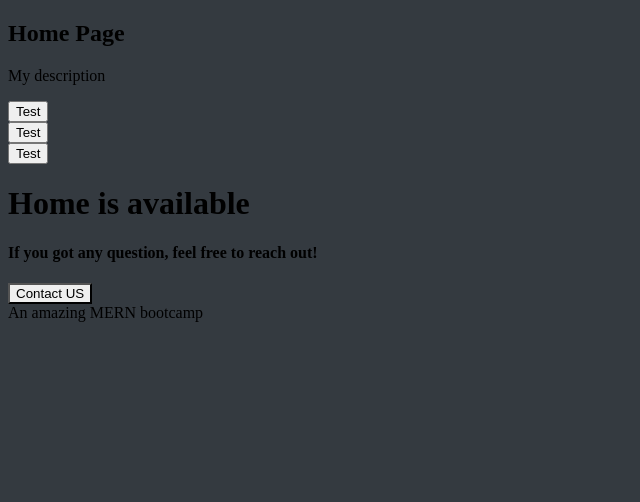
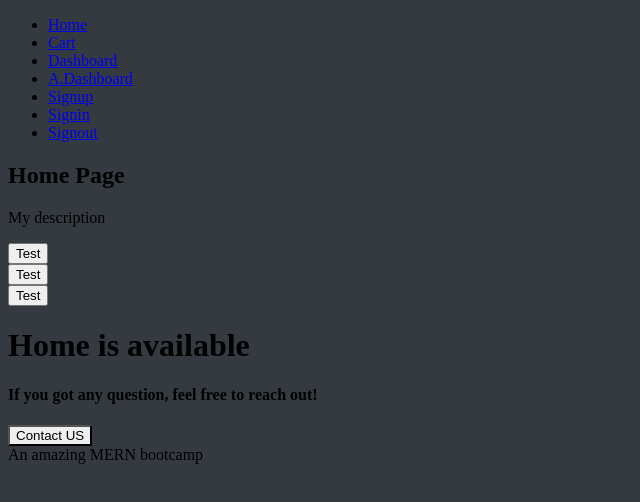
Before and after one commit to daps10/mern-bootcamp, a React (Create React App) app in the folder projfrontend/: page / in a window 1280 px wide. Shown: the top 502 px of the page, without its empty margins (0-640 px from the left). Built offline with nearby package versions, Linux system fonts and the light colour scheme; no server answers; the HTML template or start-up script is replaced by a standard one.

Commit message:
Inject the navigation bar.

```diff
--- a/projfrontend/src/core/Base.js
+++ b/projfrontend/src/core/Base.js
@@ -1,4 +1,7 @@
 import React from 'react'
+// import Home from './Home';
+// import Menu from './Menu';
+// import { Route, Routes} from 'react-router-dom';
 
 const Base= ({
     title="My Title",
--- a/projfrontend/src/core/Home.js
+++ b/projfrontend/src/core/Home.js
@@ -2,10 +2,14 @@ import React from 'react'
 import "../styles.css"
 import { API } from "../backend";
 import Base from './Base';
+import Menu from './Menu';
 
 const Home = () => {
     console.log("API IS ", API)
     return (
+        <>
+
+        <Menu/>
         <Base title='Home Page' description='My description'>
             <div className="row">
                 <div className="col-4">
@@ -20,6 +24,7 @@ const Home = () => {
             </div>
             <h1 className='text-white'>Home is available</h1>
         </Base>
+        </>
     )
 }
 
--- /dev/null
+++ b/projfrontend/src/core/Menu.js
@@ -0,0 +1,34 @@
+import React from 'react'
+import {
+    Link
+} from "react-router-dom"
+
+export default function Menu() {
+    return (
+        <div>
+            <ul className="nav nav-tabs bg-dark">
+                <li className="nav-item">
+                    <Link className='nav-link' to="/acbou">Home</Link>
+                </li>
+                <li className="nav-item">
+                    <Link className='nav-link' to="/">Cart</Link>
+                </li>
+                <li className="nav-item">
+                    <Link className='nav-link' to="/">Dashboard</Link>
+                </li>
+                <li className="nav-item">
+                    <Link className='nav-link' to="/">A.Dashboard</Link>
+                </li>
+                <li className="nav-item">
+                    <Link className='nav-link' to="/">Signup</Link>
+                </li>
+                <li className="nav-item">
+                    <Link className='nav-link' to="/">Signin</Link>
+                </li>
+                <li className="nav-item">
+                    <Link className='nav-link' to="/">Signout</Link>
+                </li>
+            </ul>
+        </div>
+    )
+}
```
Also changed, not shown: projfrontend/src/App.js (+8 -1 lines).
